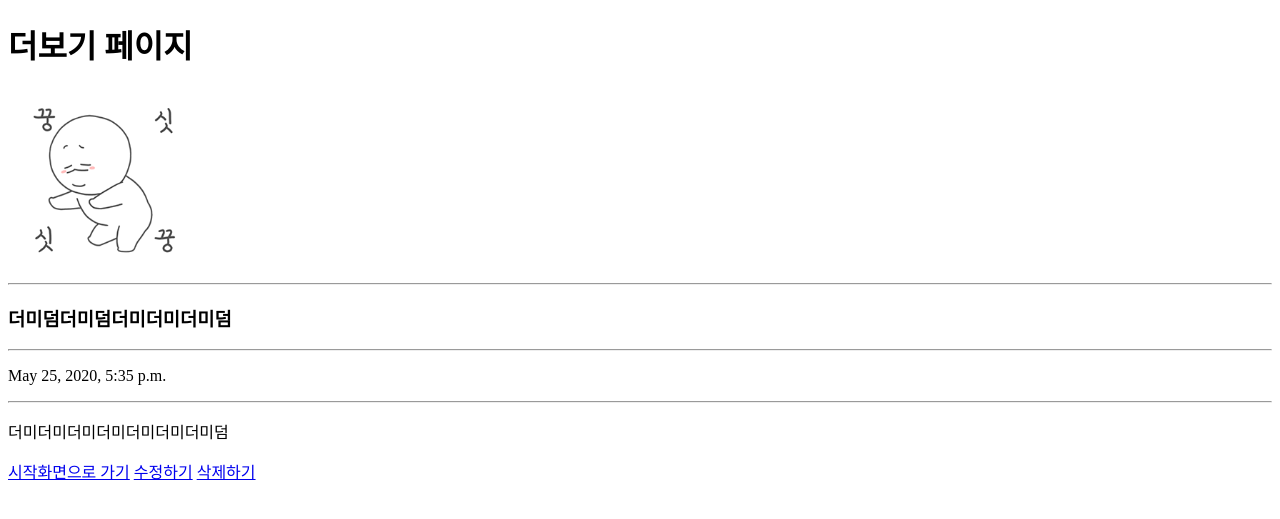
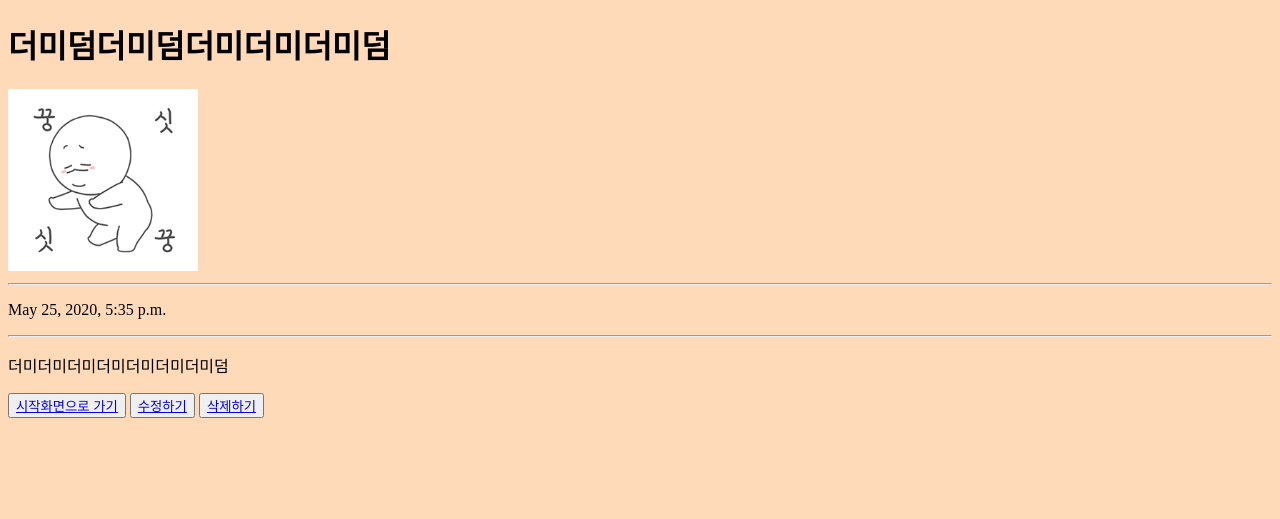
Before and after one commit to judyi19997/likelion_homework, a Django app: page /blog/17 in a window 1280 px wide. Shown: the top 519 px of the page. Run offline with Django 3.2, Linux system fonts and the light colour scheme; data comes from the database, SQL or seed files in the repository; both versions use the stored data as it was after the commit.

Commit message:
css 추가하다 말았음

```diff
--- a/Blog/templates/detail.html
+++ b/Blog/templates/detail.html
@@ -4,21 +4,27 @@
     <meta charset="UTF-8">
     <meta name="viewport" content="width=device-width, initial-scale=1.0">
     <title>Document</title>
+    <style>
+        body{
+            background-color: peachpuff;
+        }
+    </style>
+
 </head>
 <body>
-    <h1>더보기 페이지 </h1>
-    <img src="{{select.image.url}}" alt="">
-    <hr>
-    <h3>{{select.title}}</h3>
-    <hr>
+    <h1>{{select.title}}</h1>
+    {%if select.image%}
+        <img src="{{select.image.url}}" alt="">
+        <hr>
+    {%endif%}
     <p>{{select.pub_date}}</p>
     <hr>
     <p>{{select.body}}</p>
 
 
-    <a href="{%url 'begin'%}">시작화면으로 가기</a>
-    <a href="{%url 'edit' select.id%}">수정하기</a>
-    <a href="{%url 'delete' select.id%}">삭제하기</a>
+    <button><a href="{%url 'begin'%}">시작화면으로 가기</a></button>
+    <button><a href="{%url 'edit' select.id%}">수정하기</a></button>
+    <button><a href="{%url 'delete' select.id%}">삭제하기</a></button>
 
 </body>
 </html>
--- a/Blog/templates/edit.html
+++ b/Blog/templates/edit.html
@@ -4,6 +4,11 @@
     <meta charset="UTF-8">
     <meta name="viewport" content="width=device-width, initial-scale=1.0">
     <title>Document</title>
+    <style>
+        body{
+            background-color: peachpuff;
+        }
+    </style>
 </head>
 <body>
     <h1>edit 페이지</h1>
```
Also changed, not shown: Blog/templates/begin.html (+15 -4 lines), Blog/templates/new.html (+8 -1 lines), db.sqlite3.
